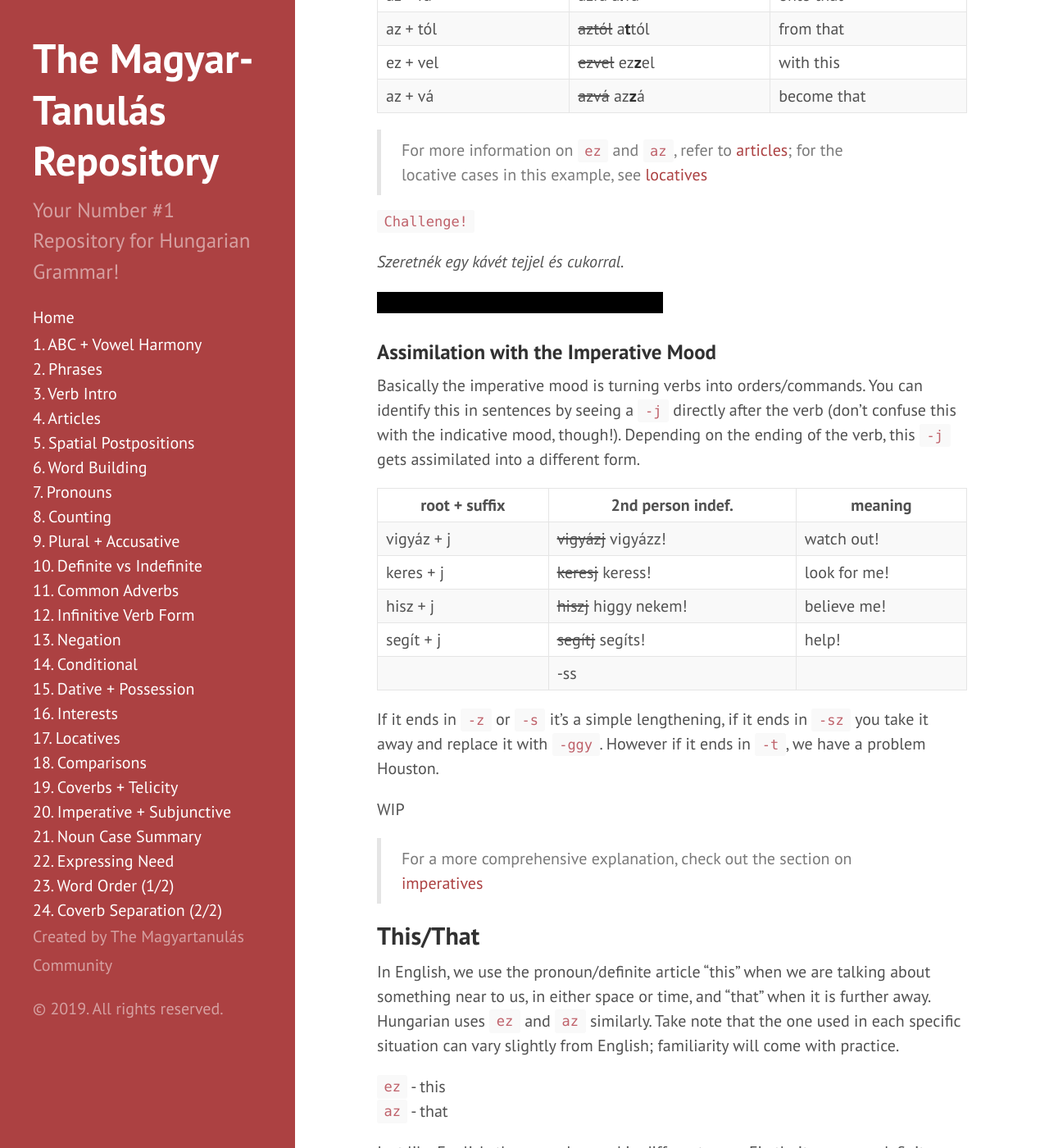
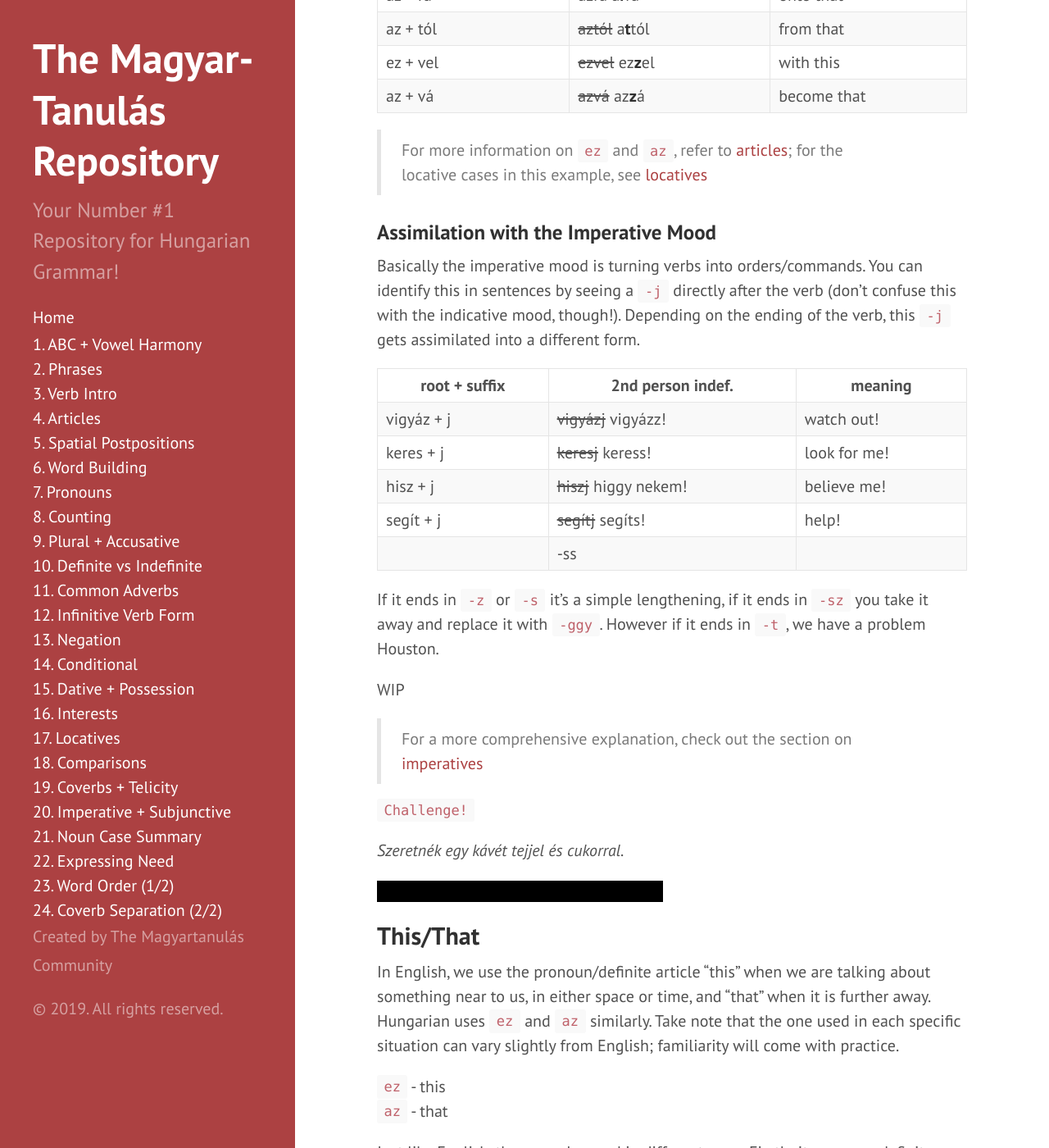
Before and after one commit to Magyartanulas/magyartanulas.github.io, a Jekyll site: the page built from extrastuff.md, in a window 1280 px wide and 1400 px high, scrolled down 1148 px. Shown: the whole window at 82% size. Built offline with Jekyll 4.4.1, drawn with Linux system fonts in a browser that asks for light colours; our own code applies the rules of GitHub Pages for plain Markdown files; comment, search, counter and statistics services are not loaded; some of the changed lines change nothing that is shown.

Commit message:
Update extrastuff.md

```diff
--- a/extrastuff.md
+++ b/extrastuff.md
@@ -33,12 +33,6 @@ Another scenario in which **consonant assimilation** occurs in Hungarian is with
 
 >For more information on `ez` and `az`, refer to [articles](https://magyartanulas.github.io/articles/); for the locative cases in this example, see [locatives](https://magyartanulas.github.io/locatives/)
 
-`Challenge!`
-
-*Szeretnék egy kávét tejjel és cukorral.*
-
-<span class="spoiler">I would like a coffee with milk and sugar.</span>
-
 ### Assimilation with the Imperative Mood
 
 Basically the imperative mood is turning verbs into orders/commands. You can identify this in sentences by seeing a `-j` directly after the verb (don't confuse this with the indicative mood, though!). Depending on the ending of the verb, this `-j` gets assimilated into a different form.
@@ -56,6 +50,12 @@ If it ends in `-z` or `-s` it's a simple lengthening, if it ends in `-sz` you ta
 WIP
 
 > For a more comprehensive explanation, check out the section on [imperatives](https://magyartanulas.github.io/imperative_subjunctive/)
+
+`Challenge!`
+
+*Szeretnék egy kávét tejjel és cukorral.*
+
+<span class="spoiler">I would like a coffee with milk and sugar.</span>
 
 ## This/That
 
```
